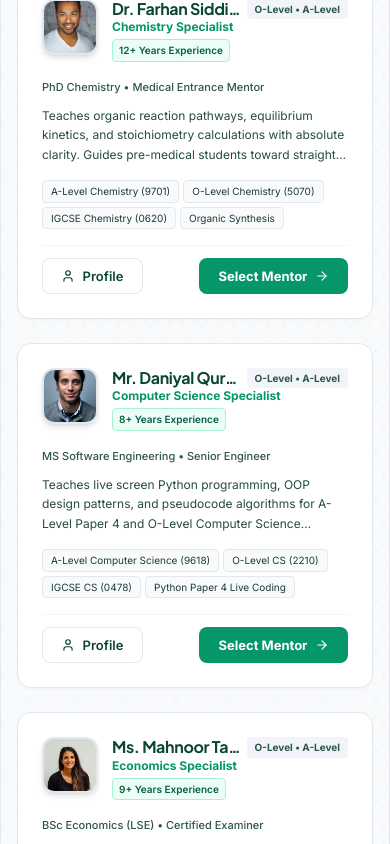
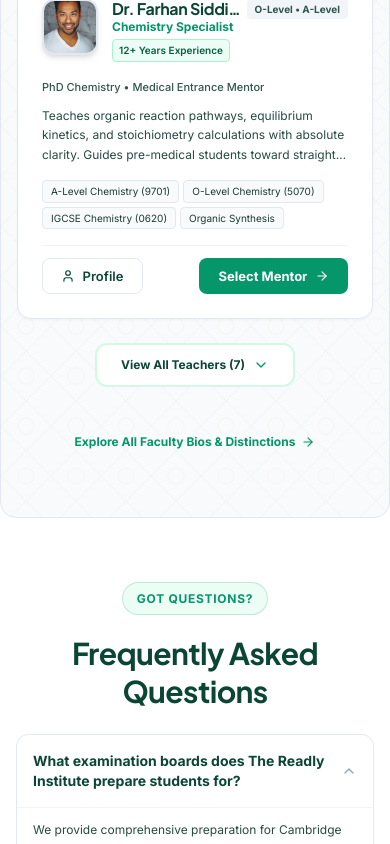
Before and after one commit to mjamalullah/TheReadly-react, a React (Vite) app: page / in a window 390 px wide. Shown: the part 10366-11210 px from the top of the page. Built offline with nearby package versions, Linux system fonts and the light colour scheme; the HTML template or start-up script is replaced by a standard one.

Commit message:
feat(mobile): limit teachers to 4 on mobile with view all toggle

```diff
--- a/src/pages/Home.jsx
+++ b/src/pages/Home.jsx
@@ -164,6 +164,7 @@
   const [selectedCategory, setSelectedCategory] = useState('all');
   const [selectedTutorCategory, setSelectedTutorCategory] = useState('all');
   const [showAllSubjects, setShowAllSubjects] = useState(false);
+  const [showAllMobileTutors, setShowAllMobileTutors] = useState(false);
 
   // FAQ Accordion State
   const [openFaq, setOpenFaq] = useState(0);
@@ -1244,7 +1245,10 @@
           ].map(cat => (
             <button
               key={cat.id}
-              onClick={() => setSelectedTutorCategory(cat.id)}
+              onClick={() => {
+                setSelectedTutorCategory(cat.id);
+                setShowAllMobileTutors(false);
+              }}
               className={`tutor-pill px-3.5 py-1.5 rounded text-xs font-bold transition-all cursor-pointer ${
                 selectedTutorCategory === cat.id
                   ? 'active bg-[#ECFDF5] text-[#059669] border border-[#A7F3D0]'
@@ -1258,11 +1262,13 @@
 
         {/* Teachers Grid */}
         <div className="grid sm:grid-cols-2 lg:grid-cols-3 gap-6">
-          {filteredTutors.map(tutor => (
+          {filteredTutors.map((tutor, idx) => (
             <div
               key={tutor.id}
               id={`tutorCard-${tutor.id}`}
-              className="academic-card academic-card-hover p-6 flex flex-col justify-between relative bg-white"
+              className={`academic-card academic-card-hover p-6 flex flex-col justify-between relative bg-white ${
+                !showAllMobileTutors && idx >= 4 ? 'hidden sm:flex' : 'flex'
+              }`}
             >
               <div>
                 {/* Header with Mentor Photo, Name & Level */}
@@ -1301,8 +1307,8 @@
 
                 {/* Subjects Tags */}
                 <div className="flex flex-wrap gap-1 mb-4">
-                  {tutor.subjects?.map((s, idx) => (
-                    <span key={idx} className="px-2 py-0.5 rounded text-[10px] bg-slate-50 border border-slate-200 text-slate-700">
+                  {tutor.subjects?.map((s, sIdx) => (
+                    <span key={sIdx} className="px-2 py-0.5 rounded text-[10px] bg-slate-50 border border-slate-200 text-slate-700">
                       {s}
                     </span>
                   ))}
@@ -1329,6 +1335,23 @@
             </div>
           ))}
         </div>
+
+        {/* Mobile-Only View All / Show Less Toggle Button */}
+        {filteredTutors.length > 4 && (
+          <div className="flex sm:hidden justify-center pt-6">
+            <button
+              onClick={() => setShowAllMobileTutors(prev => !prev)}
+              className="inline-flex items-center gap-2 px-6 py-3 rounded-xl text-xs font-bold bg-white text-[#0B4635] border-2 border-emerald-100 hover:border-[#059669] hover:bg-[#ECFDF5] shadow-xs hover:shadow-md transition-all duration-300 cursor-pointer min-h-[44px] group"
+            >
+              <span>{showAllMobileTutors ? 'Show Less' : `View All Teachers (${filteredTutors.length})`}</span>
+              {showAllMobileTutors ? (
+                <ChevronUp className="w-4 h-4 text-[#059669] transition-transform group-hover:-translate-y-0.5" />
+              ) : (
+                <ChevronDown className="w-4 h-4 text-[#059669] transition-transform group-hover:translate-y-0.5" />
+              )}
+            </button>
+          </div>
+        )}
 
         <div className="mt-10 text-center">
           <Link to="/teachers" className="inline-flex items-center gap-1.5 text-xs font-bold text-[#059669] hover:underline">
```
